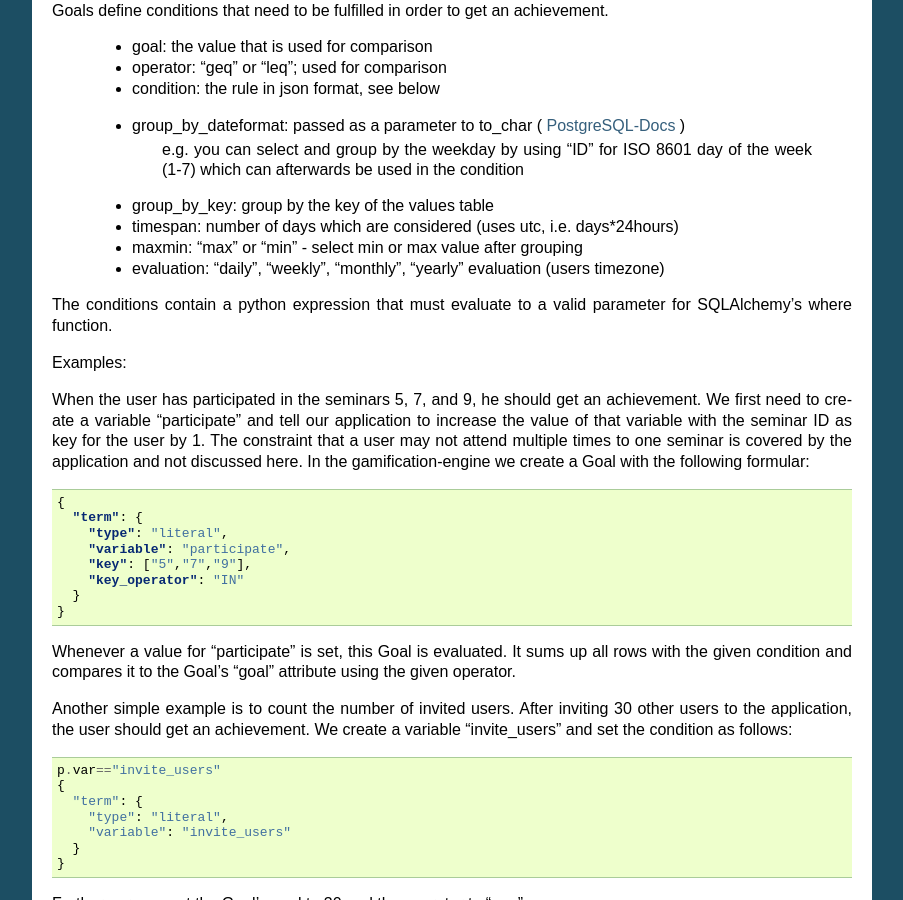
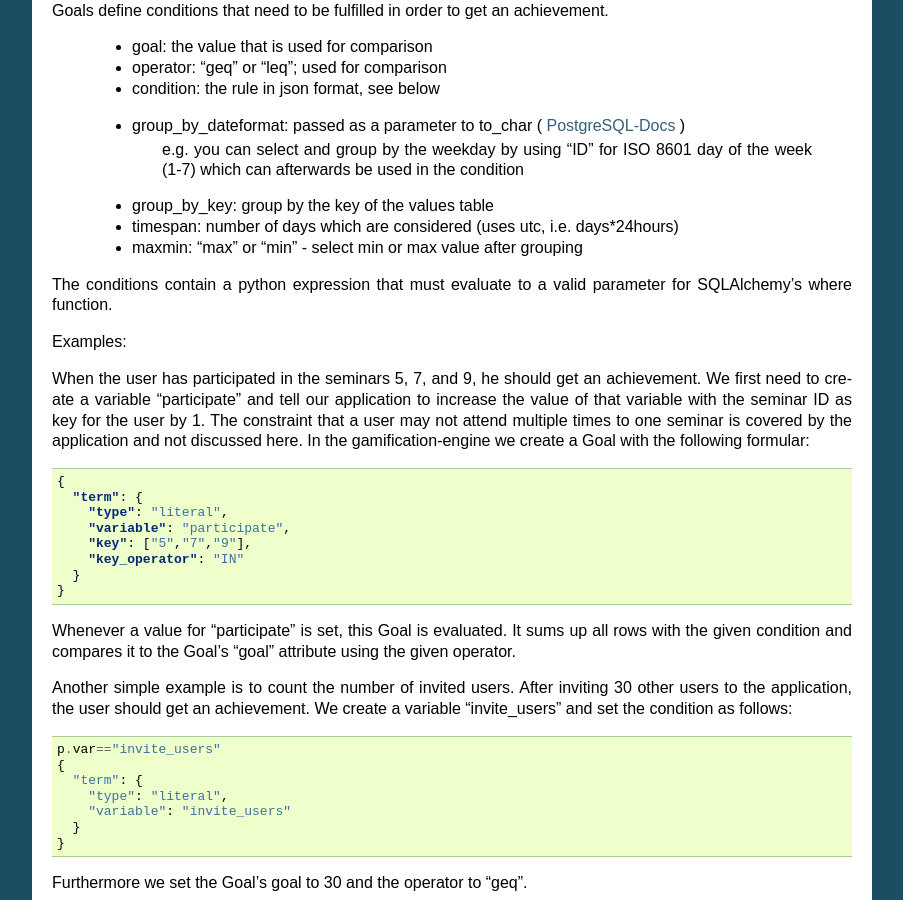
Before and after one commit to ActiDoo/gamification-engine, a Sphinx documentation site: the page built from docs/concepts/index.rst, in a window 1280 px wide and 900 px high, scrolled down 728 px. Shown: the whole window, without its empty margins (198-1101 px from the left). Built offline with Sphinx 7.4.7, drawn with Linux system fonts in a browser that asks for light colours; formulas are drawn with MathJax 3.

Commit message:
remove redundant evaluation

```diff
--- a/docs/concepts/index.rst
+++ b/docs/concepts/index.rst
@@ -45,7 +45,6 @@ Goals define conditions that need to be fulfilled in order to get an achievement
  - group_by_key:        group by the key of the values table
  - timespan:            number of days which are considered (uses utc, i.e. days*24hours)
  - maxmin:              "max" or "min" - select min or max value after grouping
- - evaluation:          "daily", "weekly", "monthly", "yearly" evaluation (users timezone)
 
 .. _PostgreSQL-Docs: http://www.postgresql.org/docs/9.3/static/functions-formatting.html
 
```
